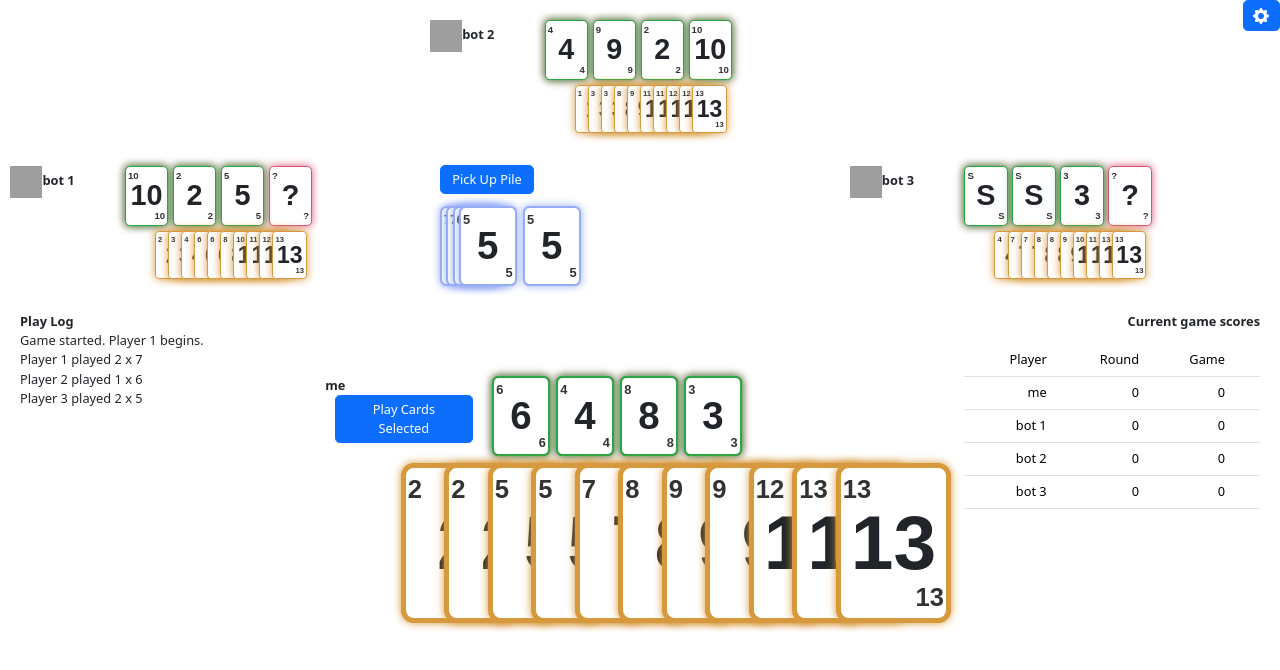
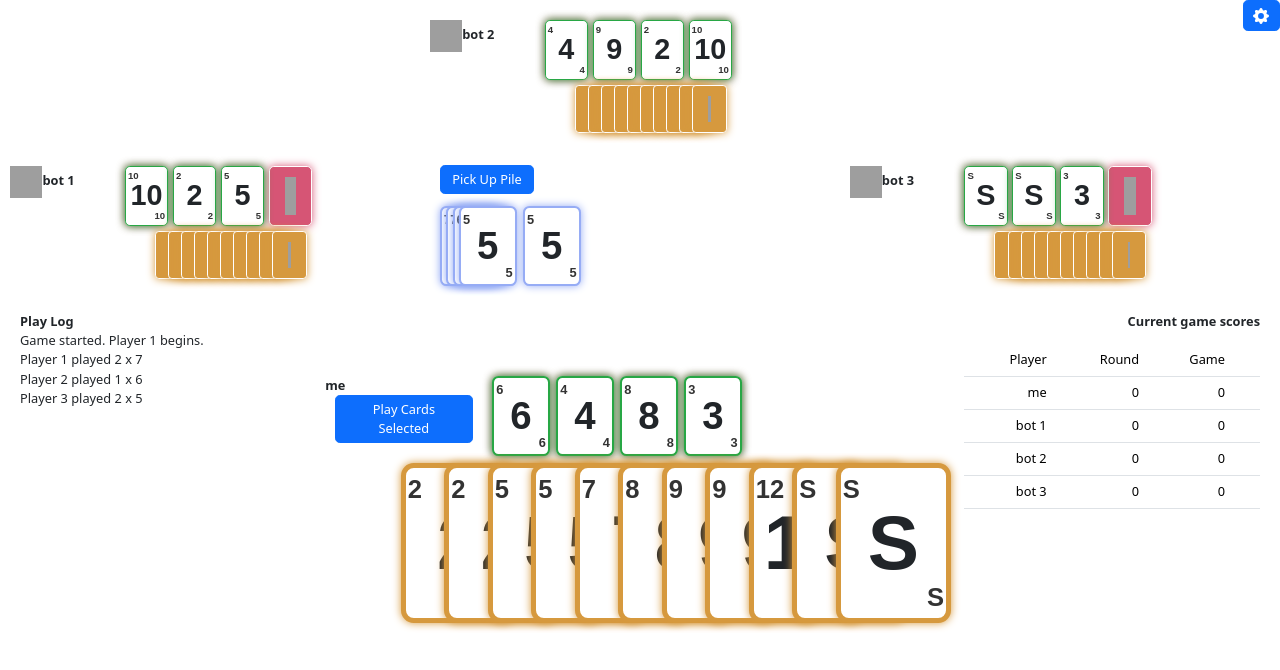
Before and after one commit to pxb35/swoop, a React app in the folder src/: page / in a window 1280 px wide. Shown: the top 670 px of the page. Built offline with nearby package versions, Linux system fonts and the light colour scheme; grey boxes are pictures that could not be loaded; the HTML template or start-up script is replaced by a standard one.

Commit message:
smarter bots

```diff
--- a/src/components/Card.jsx
+++ b/src/components/Card.jsx
@@ -5,14 +5,7 @@ import './card.css';
 import swoopLogo from '/swoop.png'
 
 const Card = ({ rank, deckIndex, selected, showEdge, className = '', onClick, faceDown }) => {
-  const cardClasses = [
-    'card',
-    selected ? 'selected' : '',
-    showEdge ? 'showEdge' : '',
-    false ? 'faceDown' : '',
-    className
-  ].join(' ').trim();
-/*
+
    const cardClasses = [
     'card',
     selected ? 'selected' : '',
@@ -20,16 +13,14 @@ const Card = ({ rank, deckIndex, selected, showEdge, className = '', onClick, fa
     faceDown ? 'faceDown' : '',
     className
   ].join(' ').trim();
-*/
-// show all cards for testing
-// if (faceDown && !selected) {
-if (false) {
+
+ if (faceDown && !selected) {
     return (
       <div id={'card-' + deckIndex} className={cardClasses} onClick={onClick}>
         <img src={swoopLogo} className='card-swoop'></img>
       </div>
     );
-  } else {}
+  } else {
     return (
       <div id={'card-' + deckIndex} className={cardClasses} onClick={onClick}>
         <div className="corner top-left">{rank}</div>
@@ -37,6 +28,7 @@ if (false) {
         <div className="corner bottom-right">{rank}</div>
       </div>
     );
+  }
 };
 
 export default Card;
--- a/src/components/PlayerStatus.jsx
+++ b/src/components/PlayerStatus.jsx
@@ -61,8 +61,7 @@ export default function PlayerStatus({ player, players, playerIndex, handleCardC
             {player.hand.map((card, index) => (
               <Card
                 key={card.deckIndex}
-                //rank={card ? player.type !== 'human' ? ' ' : card.rank === 13 ? 'S' : card.rank : 'Empty'}
-                rank={card.rank}
+                rank={card ? player.type !== 'human' ? ' ' : card.rank === 13 ? 'S' : card.rank : 'Empty'}
                 selected={selectedCards && selectedCards.includes(card)}
                 showEdge={false}
                 onClick={() => handleCardClick(card, player)}
```
Lines whose indentation alone changed are shown as unchanged.
